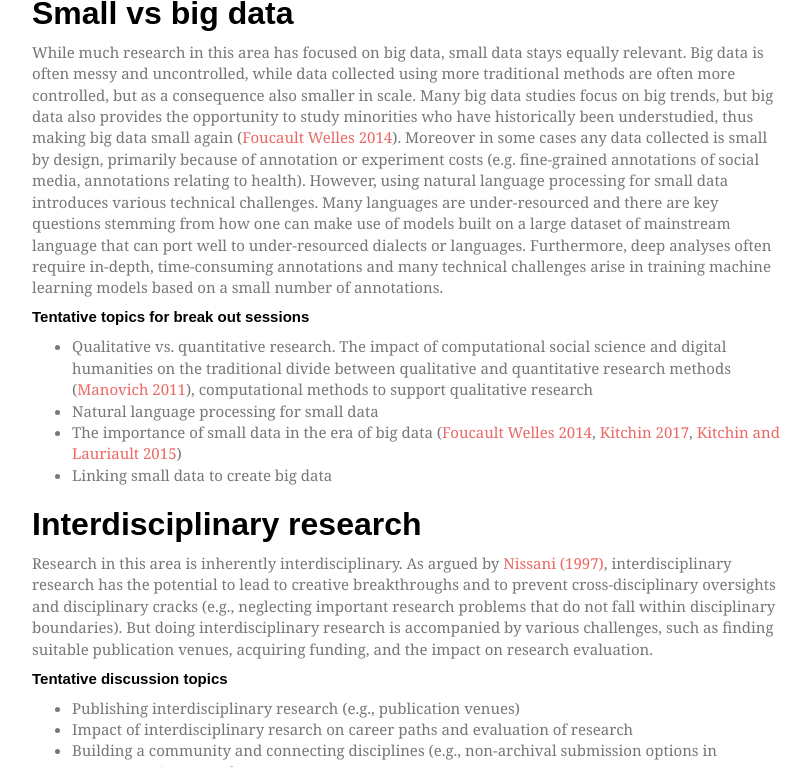
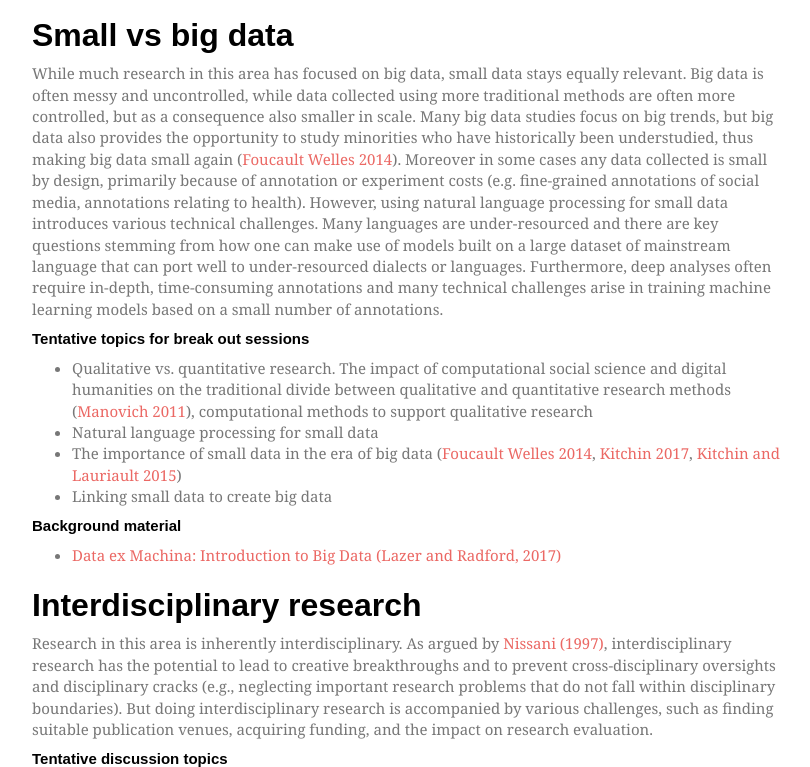
Before and after one commit to dongpng/attached, a plain HTML site: page program.html in a window 1280 px wide. Shown: the part 2722-3489 px from the top of the page, without its empty margins (38-848 px from the left). Drawn offline with Linux system fonts and the light colour scheme; a web font is replaced by a local one.

Commit message:
references

```diff
--- a/program.html
+++ b/program.html
@@ -132,6 +132,7 @@
                     <ul>
                     <li>In the political sciences (<a href="https://academic.oup.com/pan/article-abstract/21/3/267/1579321/Text-as-Data-The-Promise-and-Pitfalls-of-Automatic">Grimmer and Stewart 2013</a>, <a href="https://academic.oup.com/pan/article-abstract/21/3/298/1582798/Validating-Estimates-of-Latent-Traits-from-Textual?redirectedFrom=fulltext">Lowe and Benoit 2013</a>)</li>
                     <li>In natural language processing (evaluation of NLP systems (<a href="https://www.cs.colorado.edu/~jbg/teaching/CMSC_773_2012/reading/evaluation.pdf">Resnik and Lin 2010</a>), strategies in evaluating NLP metrics (<a href="http://www.mitpressjournals.org/doi/pdf/10.1162/coli.2009.35.4.35405">Reiter and Belz 2009</a>, <a href="http://research.nii.ac.jp/ntcir/workshop/OnlineProceedings2/sum-mani.pdf">Mani 2001</a>))
+                    <li>Issues of construct validity and reliability in massive, passive data collections (<a href="http://citiespapers.ssrc.org/issues-of-construct-validity-and-reliability-in-massive-passive-data-collections/">Lazer 2015</a>)
                     </ul>
 
                 </li>
@@ -222,7 +223,14 @@ measurement in modern literary theory, Moretti 2013</a>
 
                 </ul>
 
+                <h5>Background material</h5>
+                <ul>
+                    <li><a href="http://www.annualreviews.org/doi/pdf/10.1146/annurev-soc-060116-053457">
+                   Data ex Machina: Introduction to Big Data (Lazer and Radford, 2017)</a>
+                    </li>
 
+
+                </ul>
 
 
 
```
